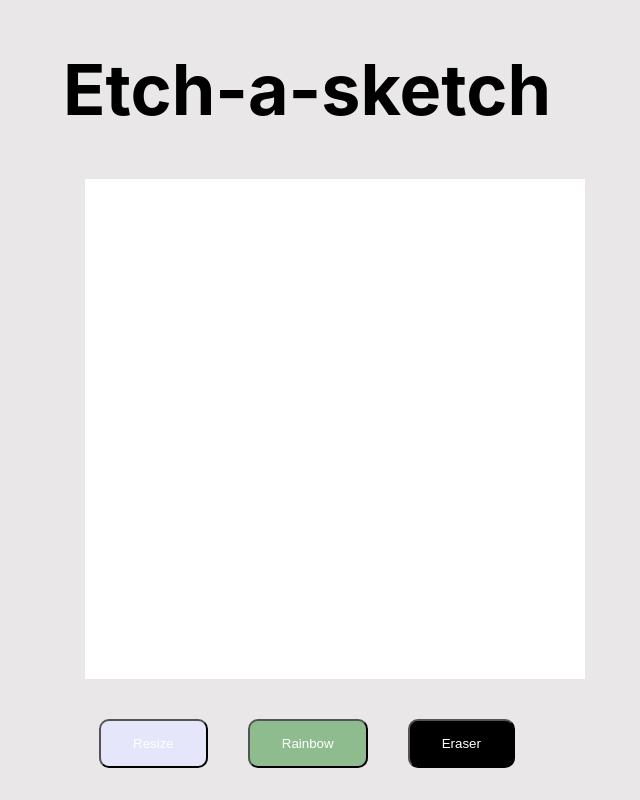
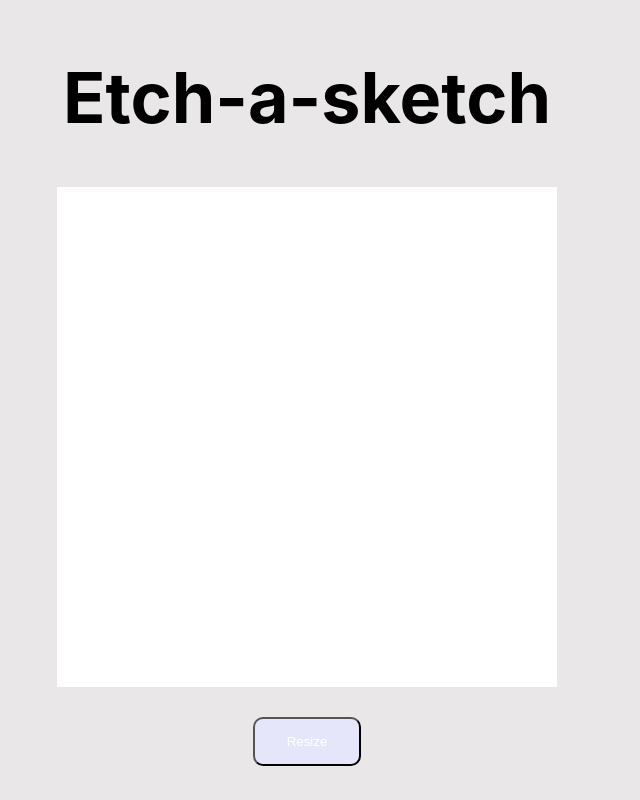
Before and after one commit to JesusJBL/etch-a-sketch, a plain HTML site: page index.html in a window 1280 px wide. Shown: the whole page, without its empty margins (333-973 px from the left). Drawn offline with Linux system fonts and the light colour scheme.

Commit message:
Finalize project. Deleted unneeded buttons.

```diff
--- a/index.html
+++ b/index.html
@@ -10,8 +10,6 @@
     <div id="container"></div>
     <div id ="buttons">
         <button class="pixels">Resize</button>
-        <button class="rainbow">Rainbow</button>
-        <button class="eraser">Eraser</button>
     </div>
 
 
--- a/javascript.js
+++ b/javascript.js
@@ -46,13 +46,4 @@ function reset () {
     }
 }
 
-function erase () {
-    const erasing = document.querySelector('div');
-    erasing.addEventListener('mouseenter', () => {
-        erasing.classList.remove('color');
-    });
-}
-
-
 pixels.addEventListener('click', reset);
-eraser.addEventListener('click', erase);
--- a/style.css
+++ b/style.css
@@ -1,6 +1,9 @@
 html {
     background-color: #E9E7E7;
     font-family: -apple-system, BlinkMacSystemFont, sans-serif;
+    display: flex;
+    flex-direction: column;
+    align-items: center;
 }
 
 h1 {
@@ -41,8 +44,7 @@ button {
 #container {
     width: 500px;
     height: 500px;
-    margin-left: 410px;
-    margin-bottom: 40px;
+    margin-bottom: 30px;
 }
 
 .row {
```
